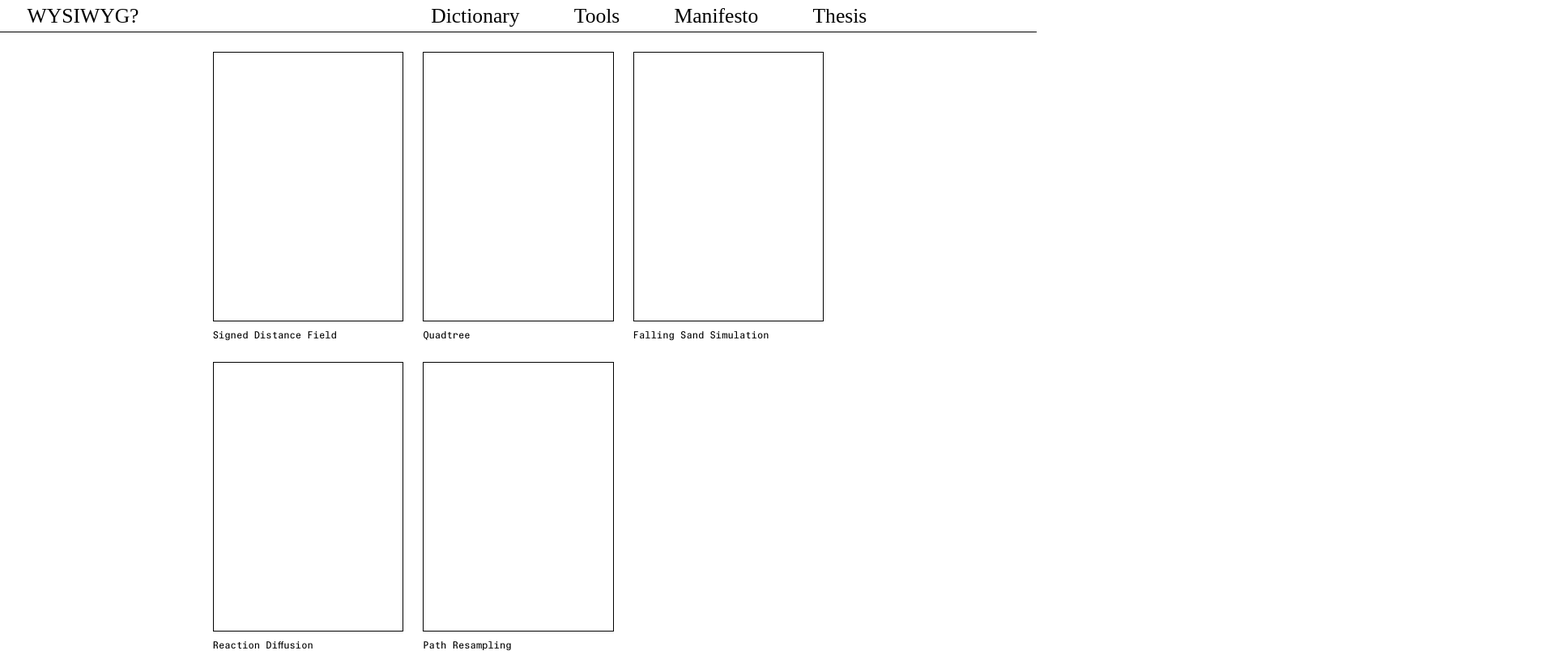
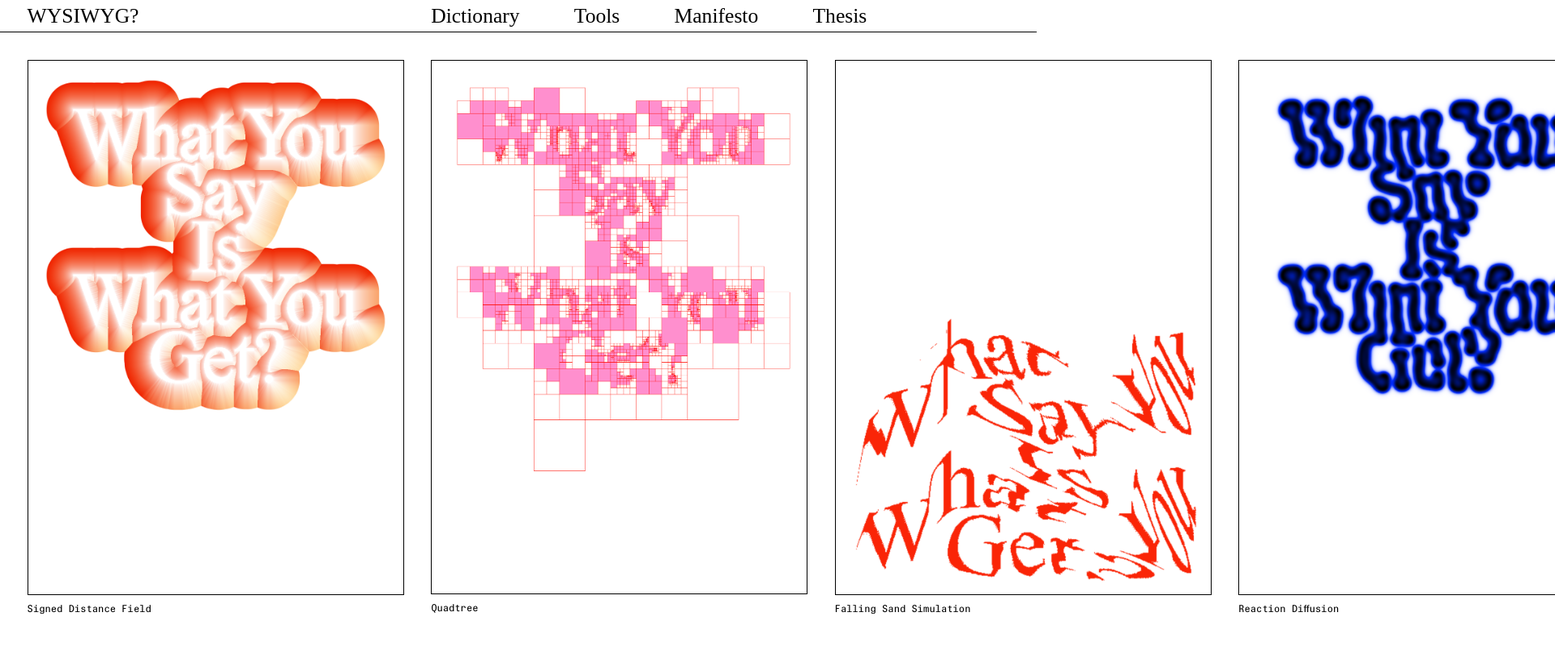
Before and after one commit to raetrakt/whatyousayiswhatyouget, a website built with Vite: page tools/index.html in a window 1280 px wide. Shown: the top 809 px of the page at 81% size, 1920 px wide, since content can reach past the window. Built offline with nearby package versions, Linux system fonts and the light colour scheme.

Commit message:
update tool overview

```diff
--- a/css/tools.css
+++ b/css/tools.css
@@ -12,25 +12,20 @@ body {
 /* ── Overview ──────────────────────────────────────────────────────────────── */
 
 #overview {
-  padding: 24px 0;
+  padding: var(--baseline);
+  height: 100%;
+  width: 100%;
 }
 
 #overview-grid {
+  grid-column: 1 / -1;
   display: grid;
-  grid-template-columns: 1fr;
-  gap: 24px;
-}
-
-@media (min-width: 700px) {
-  #overview-grid {
-    grid-template-columns: repeat(2, 1fr);
-  }
-}
-
-@media (min-width: 1100px) {
-  #overview-grid {
-    grid-template-columns: repeat(3, 1fr);
-  }
+  grid-auto-columns: calc(
+    (100% - (var(--grid-cols) - 1) * var(--grid-gap)) / var(--grid-cols) * 2 + var(--grid-gap)
+  );
+  gap: var(--grid-gap);
+  grid-auto-flow: column;
+  overflow-x: visible;
 }
 
 .tool-card {
@@ -39,16 +34,18 @@ body {
   display: flex;
   flex-direction: column;
   gap: 8px;
+  grid-column: span 1;
 }
 
 .tool-card-preview {
-  aspect-ratio: 1 / 1.4142;
   border: 1px solid black;
   background: white;
 }
 
-.tool-card:hover .tool-card-preview {
-  background: black;
+.tool-card-preview img {
+  width: 100%;
+  height: 100%;
+  object-fit: contain;
 }
 
 .tool-card-name {
@@ -188,7 +185,7 @@ body:has(#app:not([hidden])) {
 }
 
 .cm-error-line {
-  background: rgba(255, 0, 0, 0.12);
+  background: rgba(255, 0, 0, 0.2);
 }
 
 #bottom-bar {
--- a/tools/index.html
+++ b/tools/index.html
@@ -15,23 +15,33 @@
   <div id="overview" class="page-grid">
     <div id="overview-grid">
       <a class="tool-card" href="?tool=sdf">
-        <div class="tool-card-preview"></div>
+        <div class="tool-card-preview">
+          <img src="sdf/signed_distance_function.png" alt="" srcset="">
+        </div>
         <span class="tool-card-name">Signed Distance Field</span>
       </a>
       <a class="tool-card" href="?tool=quadtree">
-        <div class="tool-card-preview"></div>
+        <div class="tool-card-preview">
+          <img src="quadtree/quadtree.png" alt="" srcset="">
+        </div>
         <span class="tool-card-name">Quadtree</span>
       </a>
       <a class="tool-card" href="?tool=sand">
-        <div class="tool-card-preview"></div>
+        <div class="tool-card-preview">
+          <img src="sand/sand.png" alt="" srcset="">
+        </div>
         <span class="tool-card-name">Falling Sand Simulation</span>
       </a>
       <a class="tool-card" href="?tool=rd">
-        <div class="tool-card-preview"></div>
+        <div class="tool-card-preview">
+          <img src="rd/reaction_diffusion.png" alt="" srcset="">
+        </div>
         <span class="tool-card-name">Reaction Diffusion</span>
       </a>
       <a class="tool-card" href="?tool=resampling">
-        <div class="tool-card-preview"></div>
+        <div class="tool-card-preview">
+          <img src="resampling/resampling.png" alt="" srcset="">
+        </div>
         <span class="tool-card-name">Path Resampling</span>
       </a>
     </div>
```
Also changed, not shown: tools/quadtree/quadtree.png (added), tools/rd/reaction_diffusion.png (added), tools/resampling/resampling.png (added), tools/sand/sand.png (added), tools/sdf/signed_distance_function.png (added).
